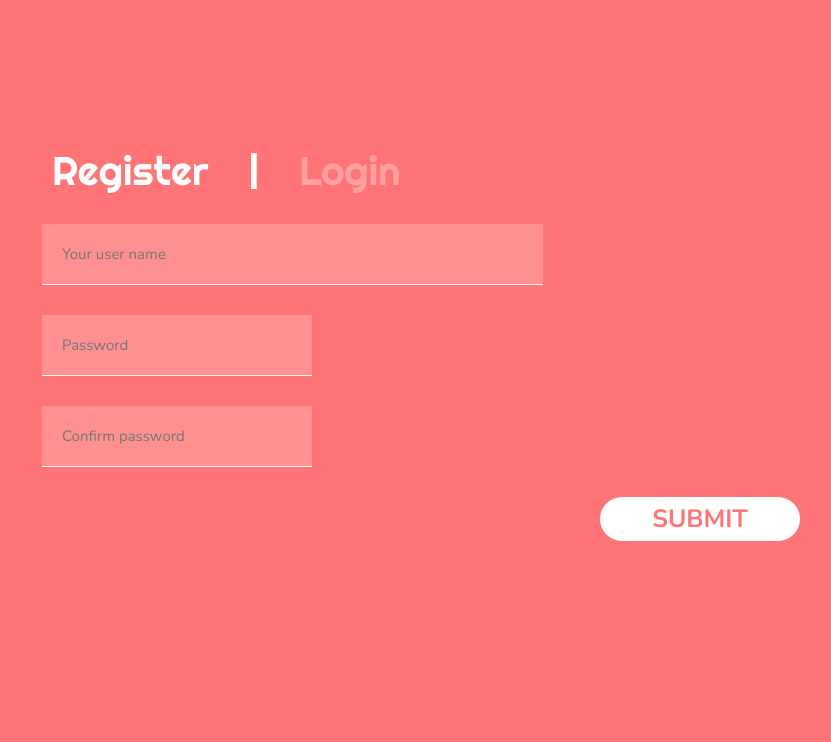
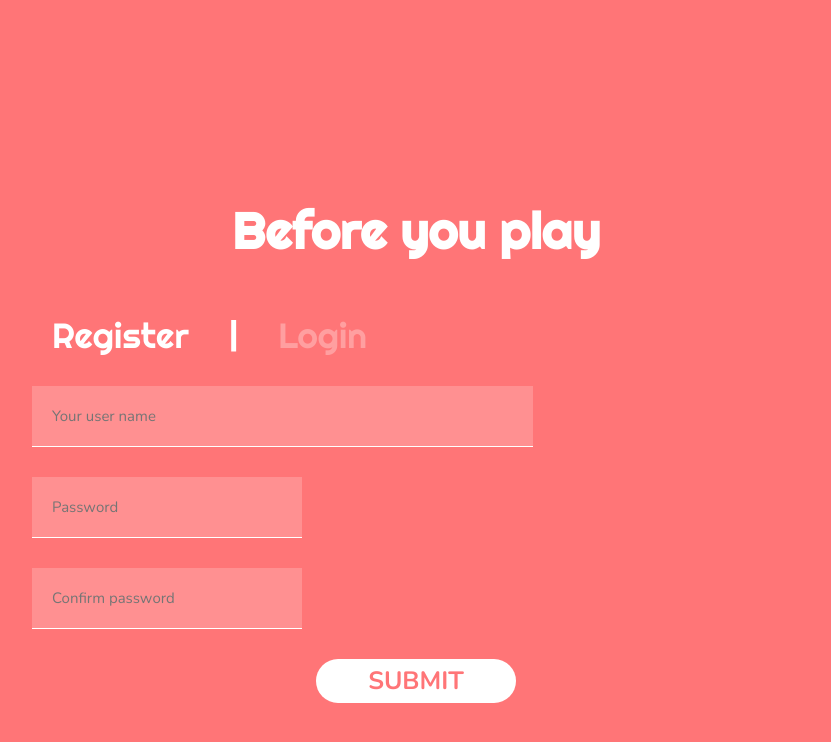
Before and after one commit to mud-hunt/fe, a React (Create React App) app: page /auth in a window 1280 px wide. Shown: the top 742 px of the page, without its empty margins (224-1055 px from the left). Built offline with nearby package versions, Linux system fonts and the light colour scheme.

Commit message:
style adjustment

```diff
--- a/src/App.js
+++ b/src/App.js
@@ -42,4 +42,11 @@ const MainDialog = styled.div`
     color:white;
     text-align:center;
   }
+  @media (max-width: 500px) {
+    padding-top:0vw;
+    h1 {
+      border:1px solid white;
+      padding:10px;
+    }
+  }
 `;
--- a/src/components/Auth.js
+++ b/src/components/Auth.js
@@ -1,24 +1,28 @@
-import React from 'react'
+import React, { useState } from 'react'
 
 
 const Auth = (props) => {
+
+    const [ action, setAction ] = useState('register')
 
     const toggleStyle = (event) =>{
         event.preventDefault();
         document.getElementById('login').classList.toggle('blur');
         document.getElementById('register').classList.toggle('blur');
         console.log('toggles', event.target.id);
-
+        setAction(event.target.id);
     }
 
         return(
             <>
+            <div className="row center">
+                <h2>Before you play</h2>
+            </div>
             <div className="row">
                 <h3 id="register" onClick={toggleStyle} className="title-choice">Register</h3>
                 <h3>|</h3>
                 <h3 id="login" onClick={toggleStyle} className="title-choice blur">Login</h3>
             </div>
-            <div className="row to-the-right">
                 <form>
                 <div className="row">
                 <input
@@ -36,19 +40,20 @@ const Auth = (props) => {
                 />
                 </div>
                 <div className="row">
-                <input
+                {
+                    action == 'register' &&
+                    <input
                     type="password"
                     placeholder="Confirm password"
                     name="password"
                     className="half"
                 />
+                }
                 </div>
-                <div className="row to-the-right">
+                <div className="row center">
                     <button>SUBMIT</button>
                 </div>
                 </form>
-
-            </div>
             </>
         )
 }
--- a/src/components/Welcome.js
+++ b/src/components/Welcome.js
@@ -13,9 +13,9 @@ const Welcome = (props) => {
             <div className="row">
                 <h1>Welcome to Mud-Hunt</h1>
             </div>
-            <div className="row to-the-right">
+            <div className="row center">
                 <Link to="/auth">
-                    <button>LETS PLAY</button>
+                    <button className="big">LETS PLAY</button>
                 </Link>
             </div>
             </>
--- a/src/reset.css
+++ b/src/reset.css
@@ -243,6 +243,12 @@ button{
     background:white;
 }
 
+button.big{
+    padding: 20px 10px;
+    font-size: 2.8rem;
+    border-radius:30px;
+}
+
 @media (max-width: 500px) {
     button {
         font-size: 2rem;
@@ -465,14 +471,14 @@ h6 {
     line-height: 1.15;
     font-weight: 700;
     text-rendering: optimizeLegibility;
+    color:white;
+    text-align: center;
 }
 
 h1 {
     margin: 0 0 0.5em 0;
     font-size: 8vw;
-    color: #494949;
     font-weight: 700;
-    text-align: center;
     letter-spacing: 3px;
 }
 @media (max-width: 500px) {
@@ -483,17 +489,17 @@ h1 {
 
 h2 {
     margin: 1.5em 0 0.5em 0;
-    font-size: 2rem;
+    font-size: 5rem;
 }
 @media (max-width: 500px) {
     h2 {
-        font-size: 1.8rem;
+        font-size: 3.5rem;
     }
 }
 
 h3 {
     margin: 20px;
-    font-size: 4rem;
+    font-size: 3.5rem;
     font-weight: 500;
     color: white;
 }
@@ -533,6 +539,10 @@ h6 {
     justify-content: flex-end;
 }
 
+.row.center{
+    justify-content: center;
+}
+
 .blur{
     opacity: .3;
 }
@@ -551,7 +561,6 @@ form{
 
 input {
     background: rgba(252, 250, 250, 0.2);
-    margin-left:10px;
     padding: 20px;
     width: 60%;
     border:none;
@@ -559,3 +568,10 @@ input {
     color: cornsilk;
     margin-bottom: 20px;
 }
+
+@media (max-width: 500px) {
+    input {
+        margin-bottom: 0px;
+        margin-left: 5px;
+    }
+}
```
